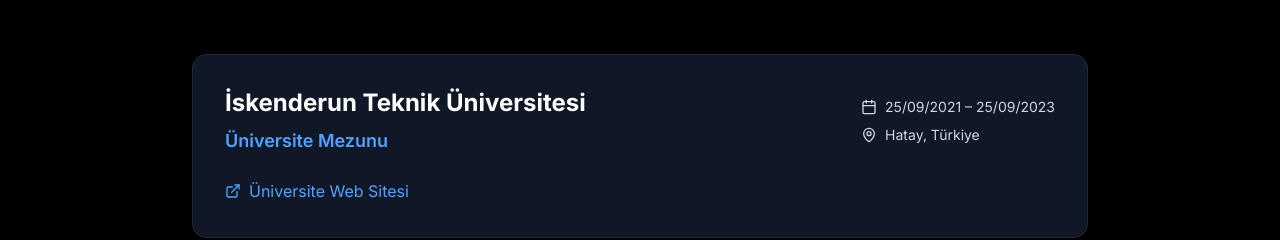
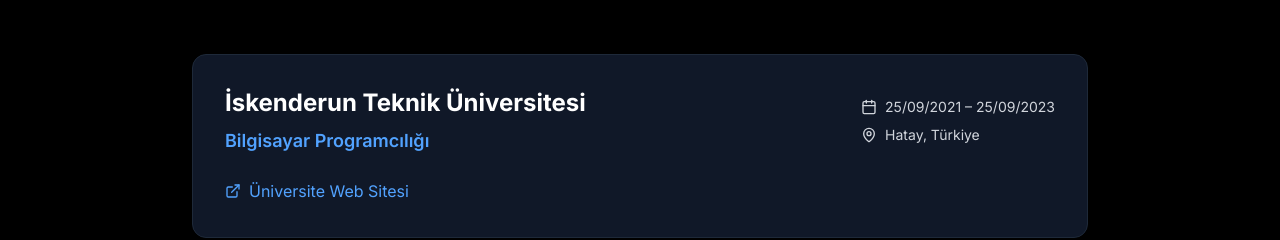
Before and after one commit to emerttd/cv-portfolio, a Next.js app: page / in a window 1280 px wide. Shown: the part 4160-4400 px from the top of the page. Built offline with nearby package versions, Linux system fonts and the light colour scheme.

Commit message:
education is fixed

```diff
--- a/package.json
+++ b/package.json
@@ -22,8 +22,8 @@
     "@eslint/eslintrc": "^3",
     "@tailwindcss/postcss": "^4.1.11",
     "@types/node": "^20",
-    "@types/react": "^19",
-    "@types/react-dom": "^19",
+    "@types/react": "^19.1.10",
+    "@types/react-dom": "^19.1.7",
     "autoprefixer": "^10.4.21",
     "eslint": "^9",
     "eslint-config-next": "15.4.5",
--- a/src/components/education.tsx
+++ b/src/components/education.tsx
@@ -11,7 +11,7 @@
           <div className="flex flex-col md:flex-row md:items-center md:justify-between mb-6">
             <div>
               <h3 className="text-2xl font-bold text-white mb-2">İskenderun Teknik Üniversitesi</h3>
-              <p className="text-lg text-blue-400 font-semibold">Üniversite Mezunu</p>
+              <p className="text-lg text-blue-400 font-semibold">Bilgisayar Programcılığı</p>
             </div>
 
             <div className="flex flex-col gap-2 mt-4 md:mt-0 text-gray-300">
```
Also changed, not shown: 1 other file (tests, documents, lock files or other folders).
